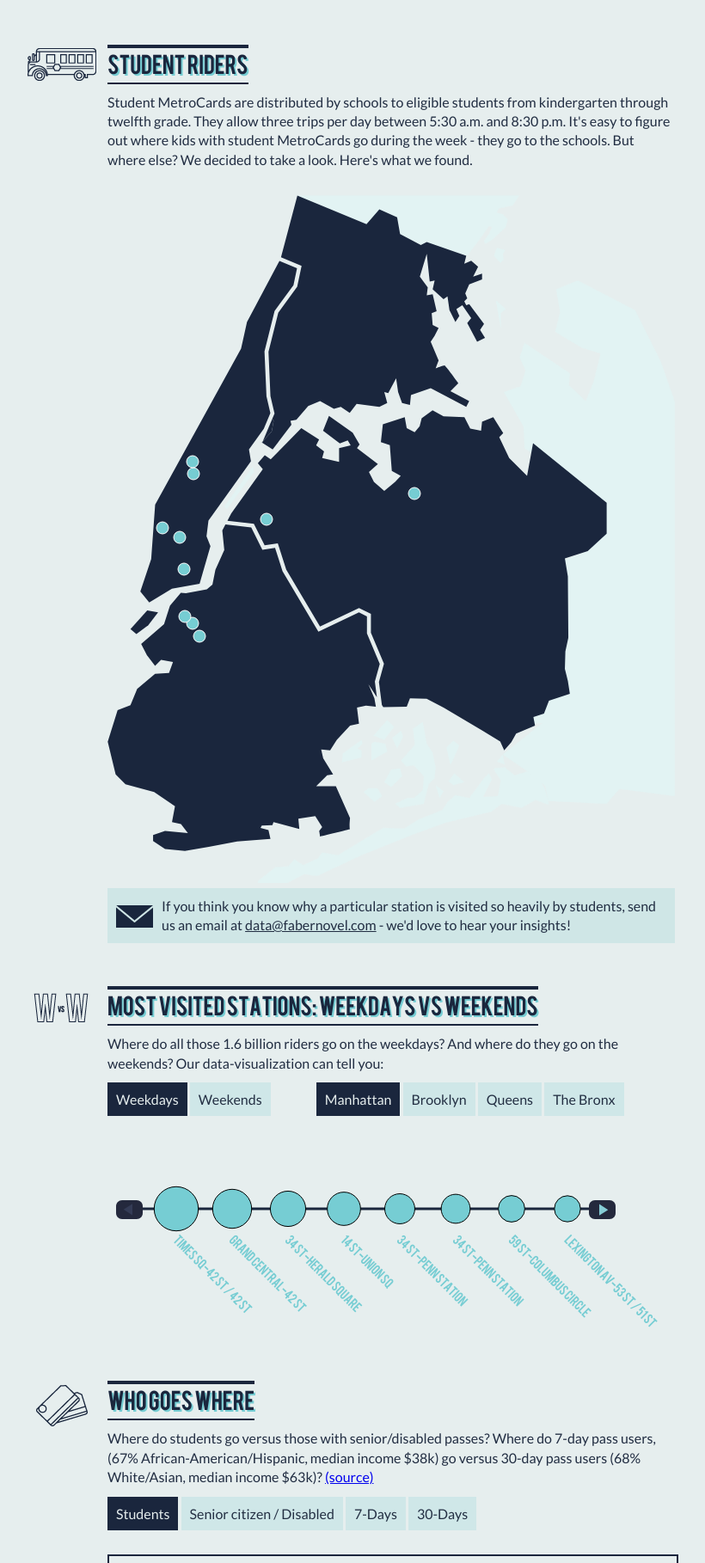
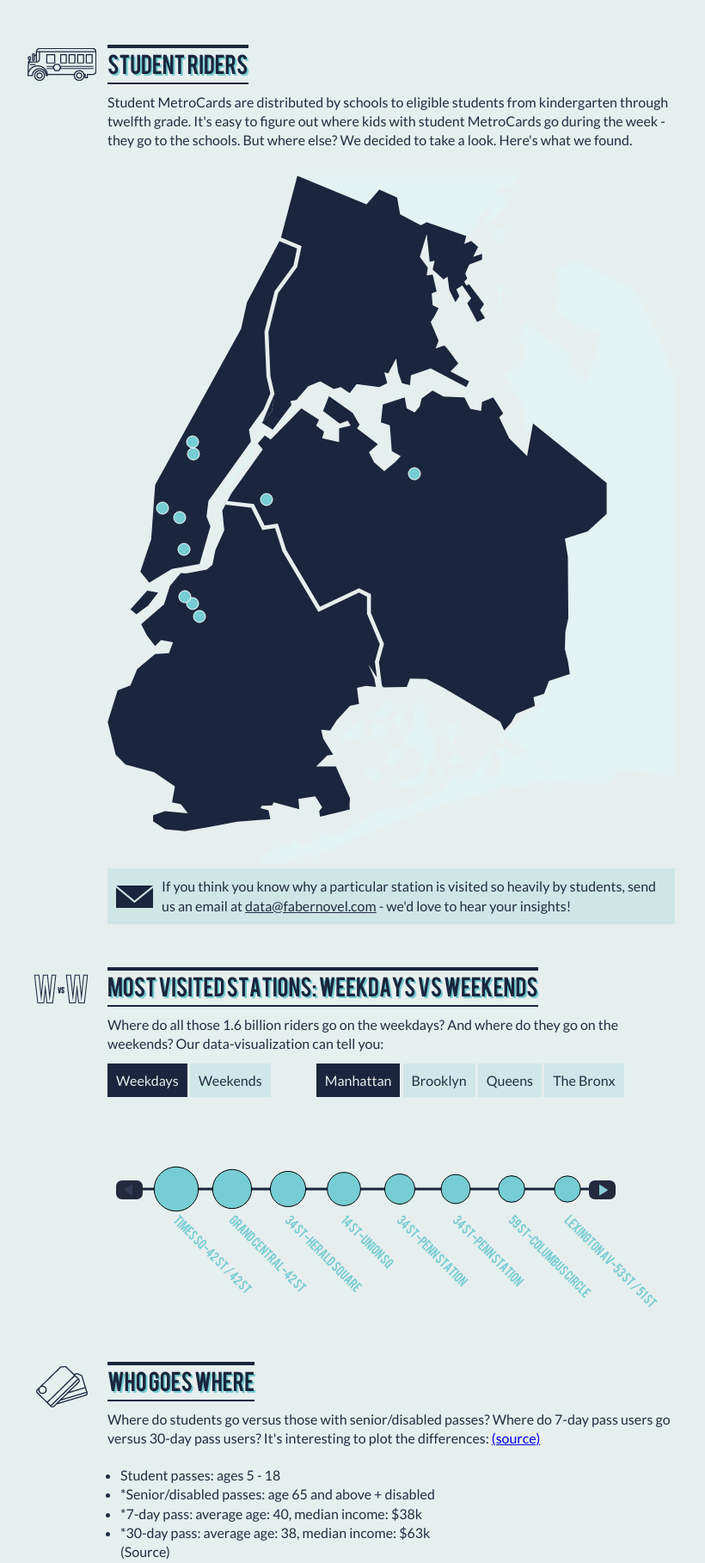
Before and after one commit to faberNovel/MTA_dataviz_july_2012, a PHP site: page / in a window 1280 px wide. Shown: the part 917-2735 px from the top of the page at 86% size, without its empty margins (185-1005 px from the left). Run offline with PHP 8.4, Linux system fonts and the light colour scheme; data comes from the database, SQL or seed files in the repository.

Commit message:
some text

```diff
--- a/www/css/style.css
+++ b/www/css/style.css
@@ -410,13 +410,17 @@ header {
 
 #part5 .content {
 	position:relative;
-	height:700px;
+	height:750px;
 	}
 
 	 .layerswitch li a.active {
 	    background-color:#1A263D;
 		color:#E6EEEE;
 	  }
+
+.part5_legend {
+	margin-left : 15px;
+}
 
 
 #mymap {
--- a/www/downloadfile.php
+++ b/www/downloadfile.php
@@ -1,6 +1,6 @@
 <?php
  // Define the path to file
- $file = 'img/datavis-poster.png';
+ $file = 'img/nyc-subway-poster_by_fabernovel.png';
  if(!file)
  {
      // File doesn't exist, output error
--- a/www/index.php
+++ b/www/index.php
@@ -147,7 +147,7 @@
         </div>
         <div class="content">
         	<h3 class="part_title">Student Riders</h3>
-            <div class="legend">Student MetroCards are distributed by schools to eligible students from kindergarten through twelfth grade. They allow three trips per day between 5:30 a.m. and 8:30 p.m. It's easy to figure out where kids with student MetroCards go during the week - they go to the schools. But where else? We decided to take a look. Here's what we found.</div>
+            <div class="legend">Student MetroCards are distributed by schools to eligible students from kindergarten through twelfth grade. It's easy to figure out where kids with student MetroCards go during the week - they go to the schools. But where else? We decided to take a look. Here's what we found.</div>
 
 			<div id="map"></div>
 			<div id="mailbox">
@@ -191,7 +191,14 @@
         </div>
         <div class="content">
         	<h3 class="part_title">Who goes where</h3>
-            <div class="legend">Where do students go versus those with senior/disabled passes?  Where do 7-day pass users, (67% African-American/Hispanic, median income $38k) go versus 30-day pass users (68% White/Asian, median income $63k)? <a href="http://secondavenuesagas.com/2010/10/20/mta-demographics-a-glimpse-at-who-rides-and-how-we-pay/">(source)</a></div>
+            <div class="legend">Where do students go versus those with senior/disabled passes?  Where do 7-day pass users go versus 30-day pass users?  It's interesting to plot the differences: <a href="http://www.streetsblog.org/2010/10/20/who-buys-which-type-of-metrocard/">(source)</a></div>
+			<ul class='part5_legend'>
+				<li>Student passes: ages 5 - 18</li>
+				<li>*Senior/disabled passes: age 65 and above + disabled</li>
+				<li>*7-day pass: average age: 40, median income: $38k</li>
+				<li>*30-day pass: average age: 38, median income: $63k</li>
+				(Source)
+			</ul>
             <div class="filters">
             	<ul class="layerswitch">
       				<li><a id="macsym.nyc-sub-students" class="active" href="#">Students</a></li>
```
